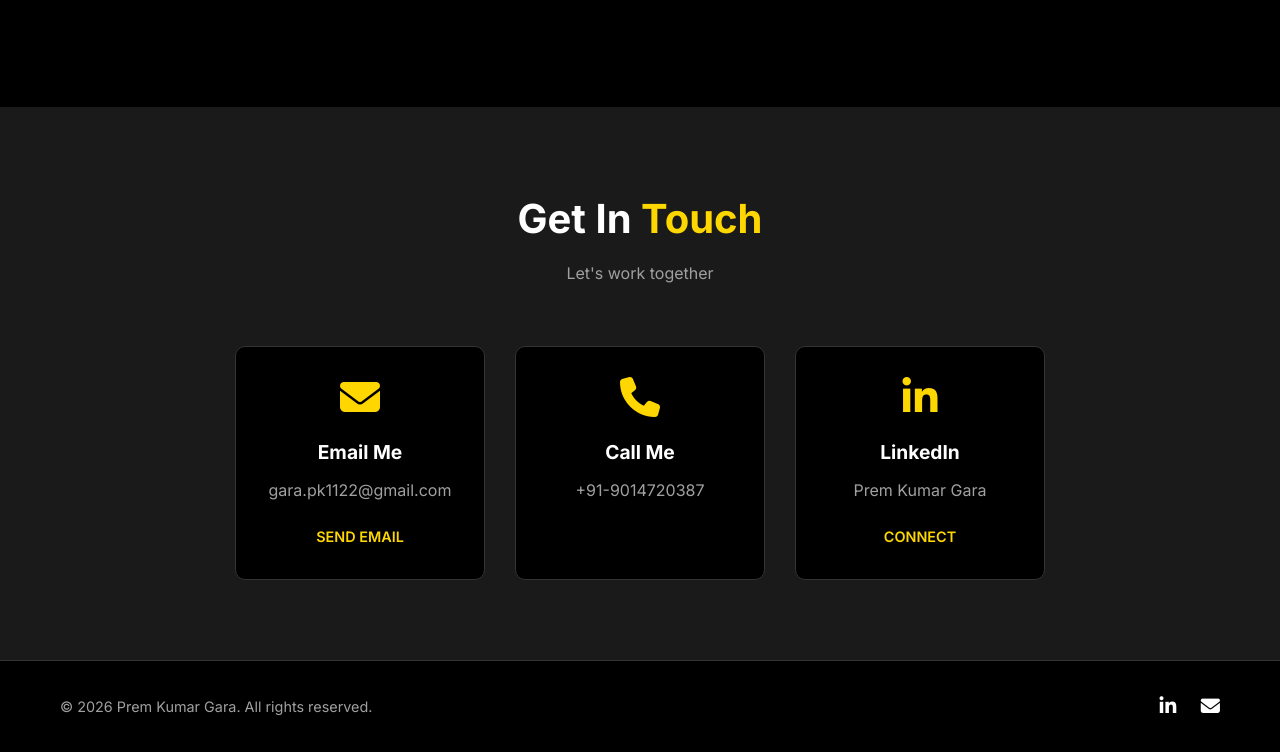
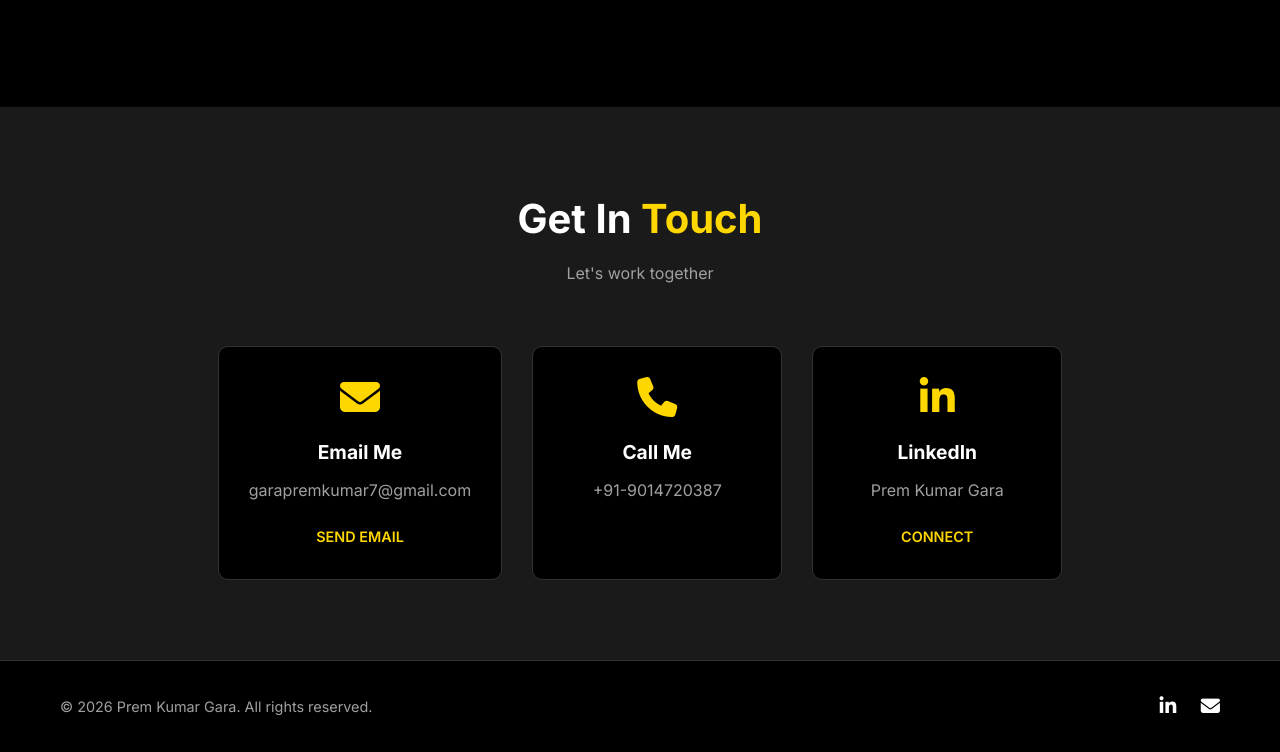
Before and after one commit to premkumar-1122/premkumar-portfolio, a plain HTML site: page index.html in a window 1280 px wide. Shown: the part 4379-5131 px from the top of the page. Drawn offline with Linux system fonts and the light colour scheme.

Commit message:
Fix email in index.html

```diff
--- a/index.html
+++ b/index.html
@@ -250,8 +250,8 @@
                         <div class="contact-card">
                             <i class="fas fa-envelope"></i>
                             <h3>Email Me</h3>
-                            <p>gara.pk1122@gmail.com</p>
-                            <a href="mailto:gara.pk1122@gmail.com" class="btn-text">Send Email</a>
+                            <p>garapremkumar7@gmail.com</p>
+                            <a href="mailto:garapremkumar7@gmail.com" class="btn-text">Send Email</a>
                         </div>
                         <div class="contact-card">
                             <i class="fas fa-phone"></i>
@@ -276,7 +276,7 @@
                 <div class="socials">
                     <a href="https://linkedin.com/in/prem-kumar-gara" target="_blank" aria-label="LinkedIn"><i
                             class="fab fa-linkedin-in"></i></a>
-                    <a href="mailto:gara.pk1122@gmail.com" aria-label="Email"><i class="fas fa-envelope"></i></a>
+                    <a href="mailto:garapremkumar7@gmail.com" aria-label="Email"><i class="fas fa-envelope"></i></a>
                 </div>
             </div>
         </footer>
@@ -284,4 +284,5 @@
         <script src="script.js"></script>
 </body>
 
+
 </html>
```
